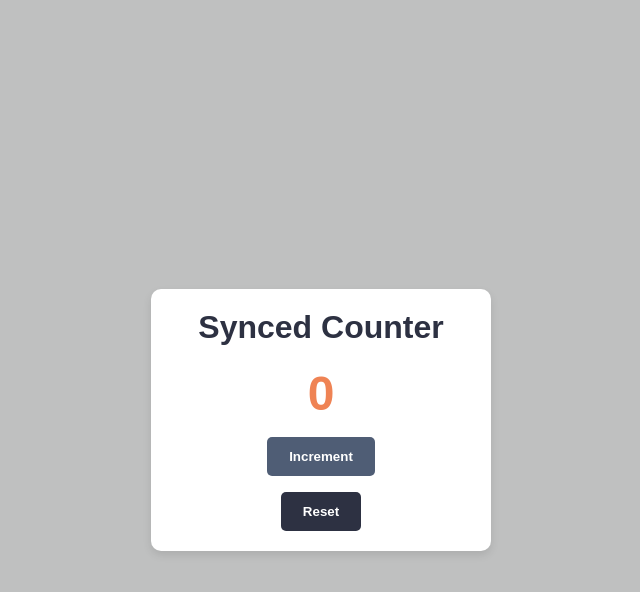
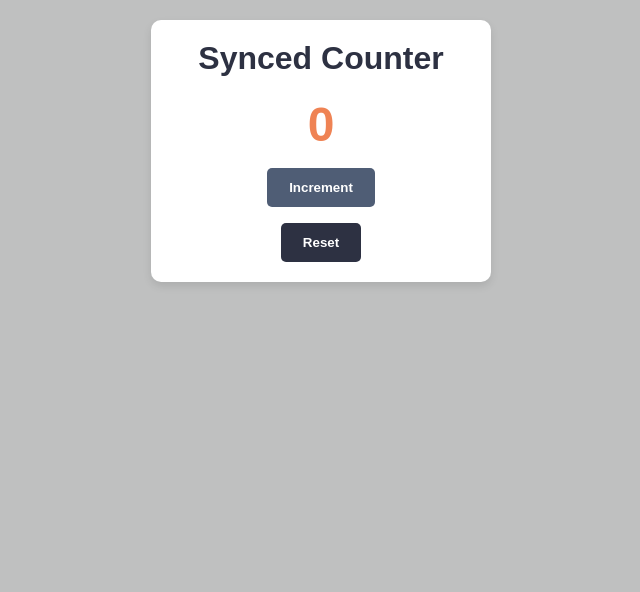
Before and after one commit to AmarnathCJD/SyncTab, a React (Create React App) app: page / in a window 1280 px wide. Shown: the top 592 px of the page, without its empty margins (319-959 px from the left). Built offline with nearby package versions, Linux system fonts and the light colour scheme; no server answers.

Commit message:
Update server.js and App.js

```diff
--- a/src/App.js
+++ b/src/App.js
@@ -48,8 +48,9 @@ const CounterApp = () => {
                 background: "#BFC0C0",
                 minHeight: "100vh",
                 display: "flex",
+                flexDirection: "column",
+                justifyContent: "flex-start",
                 alignItems: "center",
-                justifyContent: "center",
                 fontFamily: "'Arial', sans-serif",
                 padding: "20px",
             }}
@@ -62,6 +63,7 @@ const CounterApp = () => {
                     boxShadow: "0 4px 8px rgba(0, 0, 0, 0.1)",
                     textAlign: "center",
                     width: "300px",
+                    marginBottom: "20px",
                 }}
             >
                 <h1
```
Also changed, not shown: server.js (added, +17 -0 lines).
